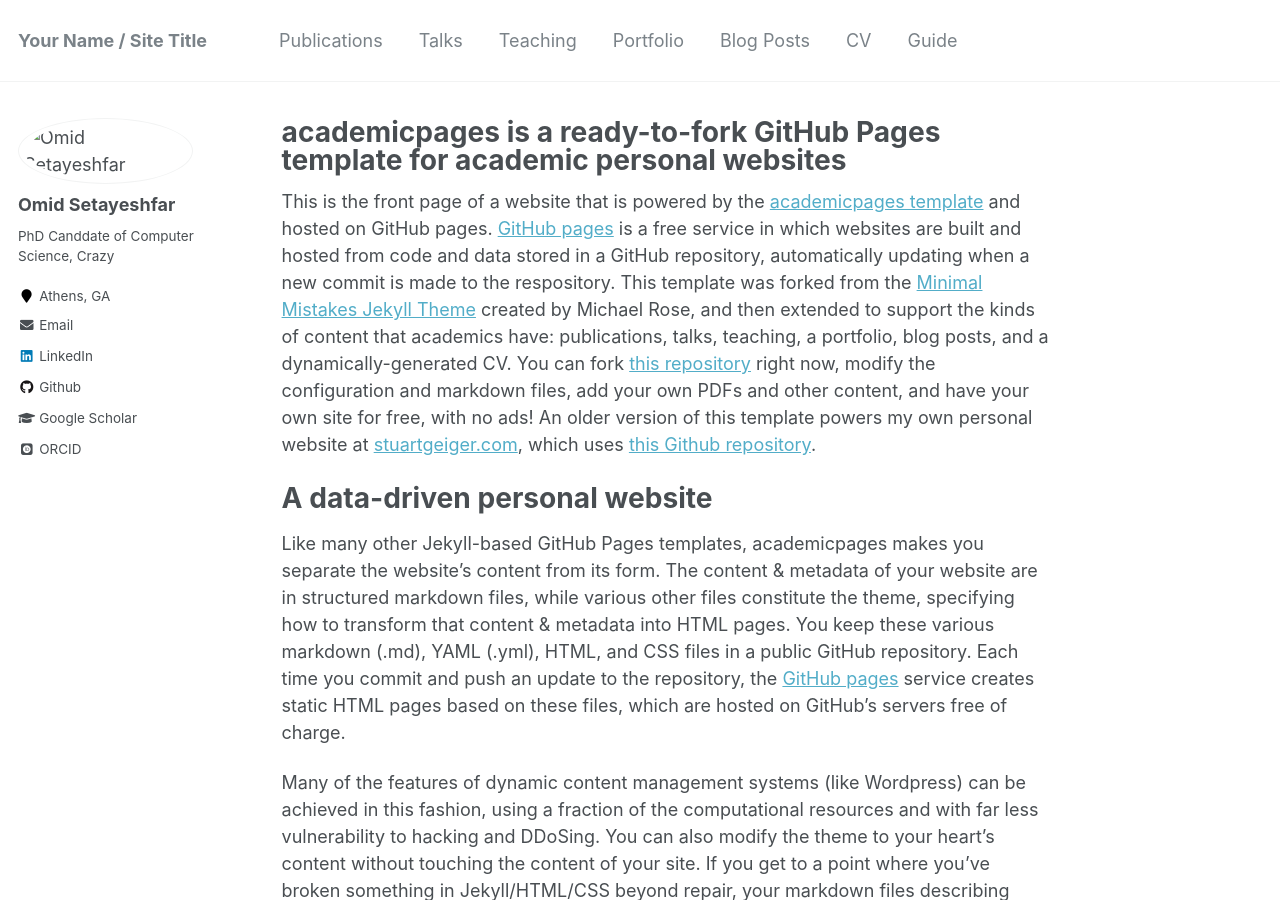
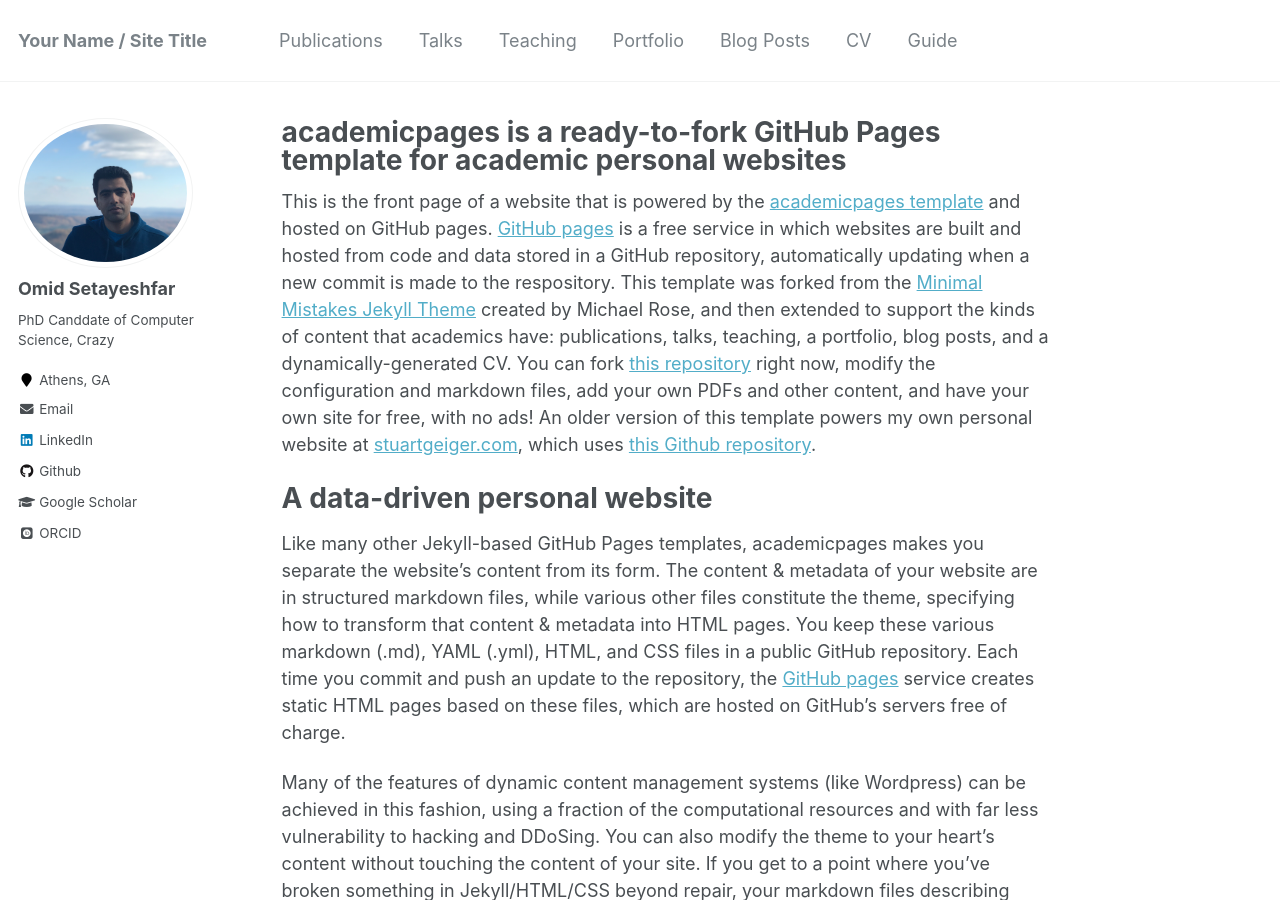
Before and after one commit to omid-s/omid-s.github.io, a Jekyll site: the page built from _pages/about.md, in a window 1280 px wide and 900 px high. Built offline with Jekyll 4.4.1, drawn with Linux system fonts in a browser that asks for light colours; some web fonts are replaced.

Commit message:
changes the urls to relative in some cases

```diff
--- a/_includes/author-profile.html
+++ b/_includes/author-profile.html
@@ -7,11 +7,7 @@
 <div itemscope itemtype="http://schema.org/Person">
 
   <div class="author__avatar">
-    {% if author.avatar contains "://" %}
-    	<img src="{{ author.avatar }}" alt="{{ author.name }}">
-    {% else %}
-    	<img src="{{ author.avatar | prepend: "/images/" | prepend: base_path }}" class="author__avatar" alt="{{ author.name }}">
-    {% endif %}
+      <img src="{{ author.avatar }}" alt="{{ author.name }}"  class="author__avatar" >
   </div>
 
   <div class="author__content">
--- a/_includes/head/custom.html
+++ b/_includes/head/custom.html
@@ -2,27 +2,27 @@
 
 <!-- start custom head snippets -->
 
-<link rel="apple-touch-icon" sizes="57x57" href="{{ base_path }}/images/apple-touch-icon-57x57.png?v=M44lzPylqQ">
-<link rel="apple-touch-icon" sizes="60x60" href="{{ base_path }}/images/apple-touch-icon-60x60.png?v=M44lzPylqQ">
-<link rel="apple-touch-icon" sizes="72x72" href="{{ base_path }}/images/apple-touch-icon-72x72.png?v=M44lzPylqQ">
-<link rel="apple-touch-icon" sizes="76x76" href="{{ base_path }}/images/apple-touch-icon-76x76.png?v=M44lzPylqQ">
-<link rel="apple-touch-icon" sizes="114x114" href="{{ base_path }}/images/apple-touch-icon-114x114.png?v=M44lzPylqQ">
-<link rel="apple-touch-icon" sizes="120x120" href="{{ base_path }}/images/apple-touch-icon-120x120.png?v=M44lzPylqQ">
-<link rel="apple-touch-icon" sizes="144x144" href="{{ base_path }}/images/apple-touch-icon-144x144.png?v=M44lzPylqQ">
-<link rel="apple-touch-icon" sizes="152x152" href="{{ base_path }}/images/apple-touch-icon-152x152.png?v=M44lzPylqQ">
-<link rel="apple-touch-icon" sizes="180x180" href="{{ base_path }}/images/apple-touch-icon-180x180.png?v=M44lzPylqQ">
-<link rel="icon" type="image/png" href="{{ base_path }}/images/favicon-32x32.png?v=M44lzPylqQ" sizes="32x32">
-<link rel="icon" type="image/png" href="{{ base_path }}/images/android-chrome-192x192.png?v=M44lzPylqQ" sizes="192x192">
-<link rel="icon" type="image/png" href="{{ base_path }}/images/favicon-96x96.png?v=M44lzPylqQ" sizes="96x96">
-<link rel="icon" type="image/png" href="{{ base_path }}/images/favicon-16x16.png?v=M44lzPylqQ" sizes="16x16">
-<link rel="manifest" href="{{ base_path }}/images/manifest.json?v=M44lzPylqQ">
-<link rel="mask-icon" href="{{ base_path }}/images/safari-pinned-tab.svg?v=M44lzPylqQ" color="#000000">
+<link rel="apple-touch-icon" sizes="57x57" href="/images/apple-touch-icon-57x57.png?v=M44lzPylqQ">
+<link rel="apple-touch-icon" sizes="60x60" href="/images/apple-touch-icon-60x60.png?v=M44lzPylqQ">
+<link rel="apple-touch-icon" sizes="72x72" href="/images/apple-touch-icon-72x72.png?v=M44lzPylqQ">
+<link rel="apple-touch-icon" sizes="76x76" href="/images/apple-touch-icon-76x76.png?v=M44lzPylqQ">
+<link rel="apple-touch-icon" sizes="114x114" href="/images/apple-touch-icon-114x114.png?v=M44lzPylqQ">
+<link rel="apple-touch-icon" sizes="120x120" href="/images/apple-touch-icon-120x120.png?v=M44lzPylqQ">
+<link rel="apple-touch-icon" sizes="144x144" href="/images/apple-touch-icon-144x144.png?v=M44lzPylqQ">
+<link rel="apple-touch-icon" sizes="152x152" href="/images/apple-touch-icon-152x152.png?v=M44lzPylqQ">
+<link rel="apple-touch-icon" sizes="180x180" href="/images/apple-touch-icon-180x180.png?v=M44lzPylqQ">
+<link rel="icon" type="image/png" href="/images/favicon-32x32.png?v=M44lzPylqQ" sizes="32x32">
+<link rel="icon" type="image/png" href="/images/android-chrome-192x192.png?v=M44lzPylqQ" sizes="192x192">
+<link rel="icon" type="image/png" href="/images/favicon-96x96.png?v=M44lzPylqQ" sizes="96x96">
+<link rel="icon" type="image/png" href="/images/favicon-16x16.png?v=M44lzPylqQ" sizes="16x16">
+<link rel="manifest" href="/images/manifest.json?v=M44lzPylqQ">
+<link rel="mask-icon" href="/images/safari-pinned-tab.svg?v=M44lzPylqQ" color="#000000">
 <link rel="shortcut icon" href="/images/favicon.ico?v=M44lzPylqQ">
 <meta name="msapplication-TileColor" content="#000000">
-<meta name="msapplication-TileImage" content="{{ base_path }}/images/mstile-144x144.png?v=M44lzPylqQ">
-<meta name="msapplication-config" content="{{ base_path }}/images/browserconfig.xml?v=M44lzPylqQ">
+<meta name="msapplication-TileImage" content="/images/mstile-144x144.png?v=M44lzPylqQ">
+<meta name="msapplication-config" content="/images/browserconfig.xml?v=M44lzPylqQ">
 <meta name="theme-color" content="#ffffff">
-<link rel="stylesheet" href="{{ base_path }}/assets/css/academicons.css"/>
+<link rel="stylesheet" href="/assets/css/academicons.css"/>
 
 <script type="text/x-mathjax-config"> MathJax.Hub.Config({ TeX: { equationNumbers: { autoNumber: "all" } } }); </script>
 <script type="text/x-mathjax-config">
--- a/_includes/sidebar.html
+++ b/_includes/sidebar.html
@@ -2,16 +2,12 @@
 
 {% if page.author_profile or layout.author_profile or page.sidebar %}
   <div class="sidebar sticky">
+
   {% if page.author_profile or layout.author_profile %}{% include author-profile.html %}{% endif %}
   {% if page.sidebar %}
     {% for s in page.sidebar %}
       {% if s.image %}
-        <img src=
-        {% if s.image contains "://" %}
-          "{{ s.image }}"
-        {% else %}
-          "{{ s.image | prepend: "/images/" | prepend: base_path }}"
-        {% endif %}
+        <img src="{{ s.image }}"
         alt="{% if s.image_alt %}{{ s.image_alt }}{% endif %}">
       {% endif %}
       {% if s.title %}<h3>{{ s.title }}</h3>{% endif %}
```
